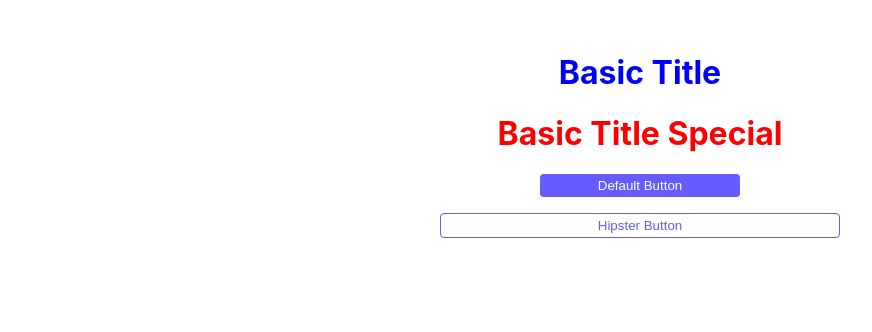
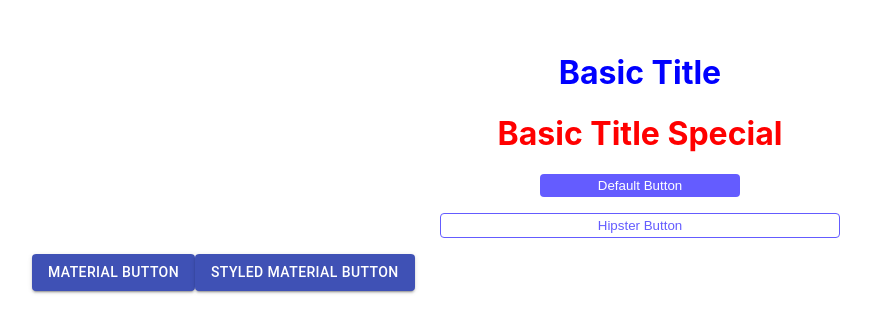
Before and after one commit to andrecantarino/react-styled-components, a React (Create React App) app: page / in a window 1280 px wide. Shown: the top 332 px of the page, without its empty margins (0-872 px from the left). Built offline with nearby package versions, Linux system fonts and the light colour scheme.

Commit message:
extend styled components

```diff
--- a/package.json
+++ b/package.json
@@ -3,6 +3,7 @@
   "version": "0.1.0",
   "private": true,
   "dependencies": {
+    "@material-ui/core": "^4.12.3",
     "@testing-library/jest-dom": "^5.16.2",
     "@testing-library/react": "^12.1.3",
     "@testing-library/user-event": "^13.5.0",
--- a/src/App.js
+++ b/src/App.js
@@ -1,6 +1,11 @@
 import styled from "styled-components";
 import BasicTitle from "./components/BasicTitle";
 import { DefaultButton, HipsterButton } from "./components/Buttons";
+import { Button } from "@material-ui/core";
+
+const StyledBtn = styled(Button)`
+  text-transform: capitalize;
+`
 
 function App() {
   return (
@@ -9,6 +14,8 @@
       <BasicTitle special>Basic Title special</BasicTitle>
       <DefaultButton>Default button</DefaultButton>
       <HipsterButton>Hipster button</HipsterButton>
+      <Button color='primary' variant='contained'>Material button</Button>
+      <StyledBtn color='primary' variant='contained'>Styled Material button</StyledBtn>
     </div>
   );
 }
```
Also changed, not shown: 1 other file (tests, documents, lock files or other folders).
